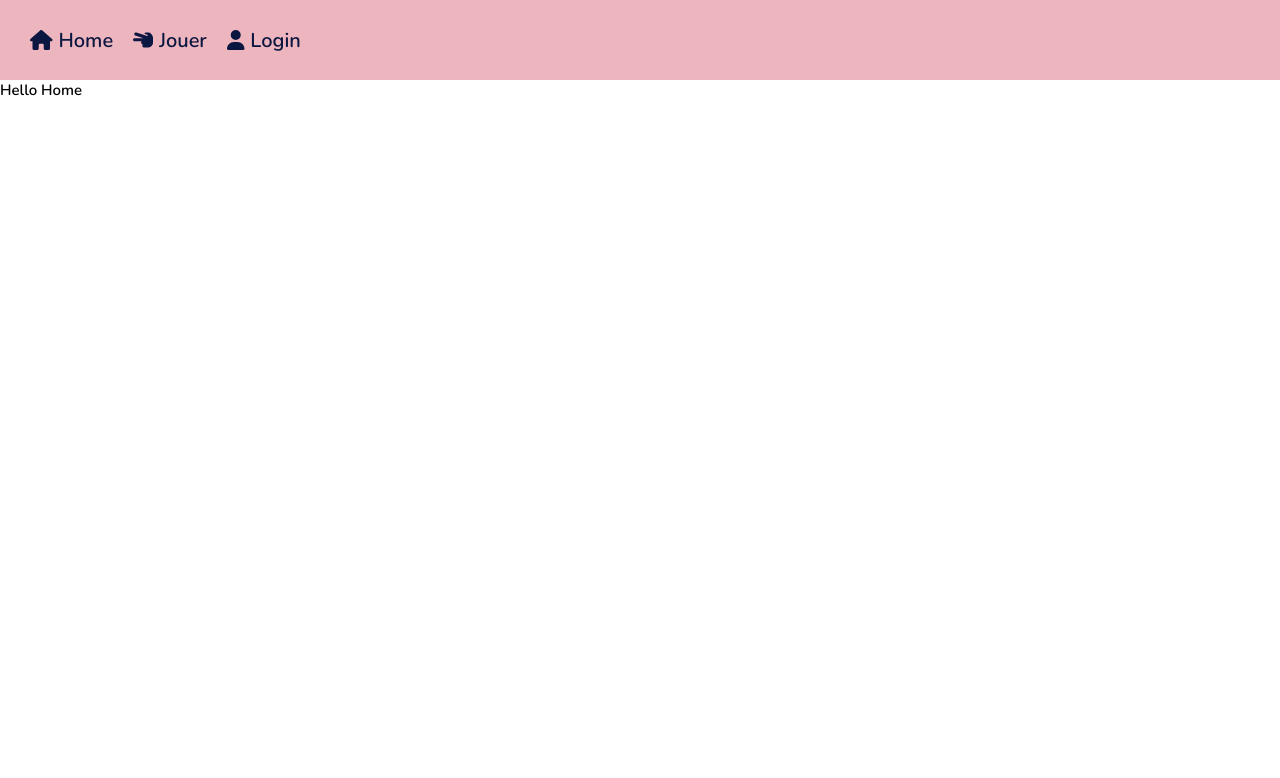
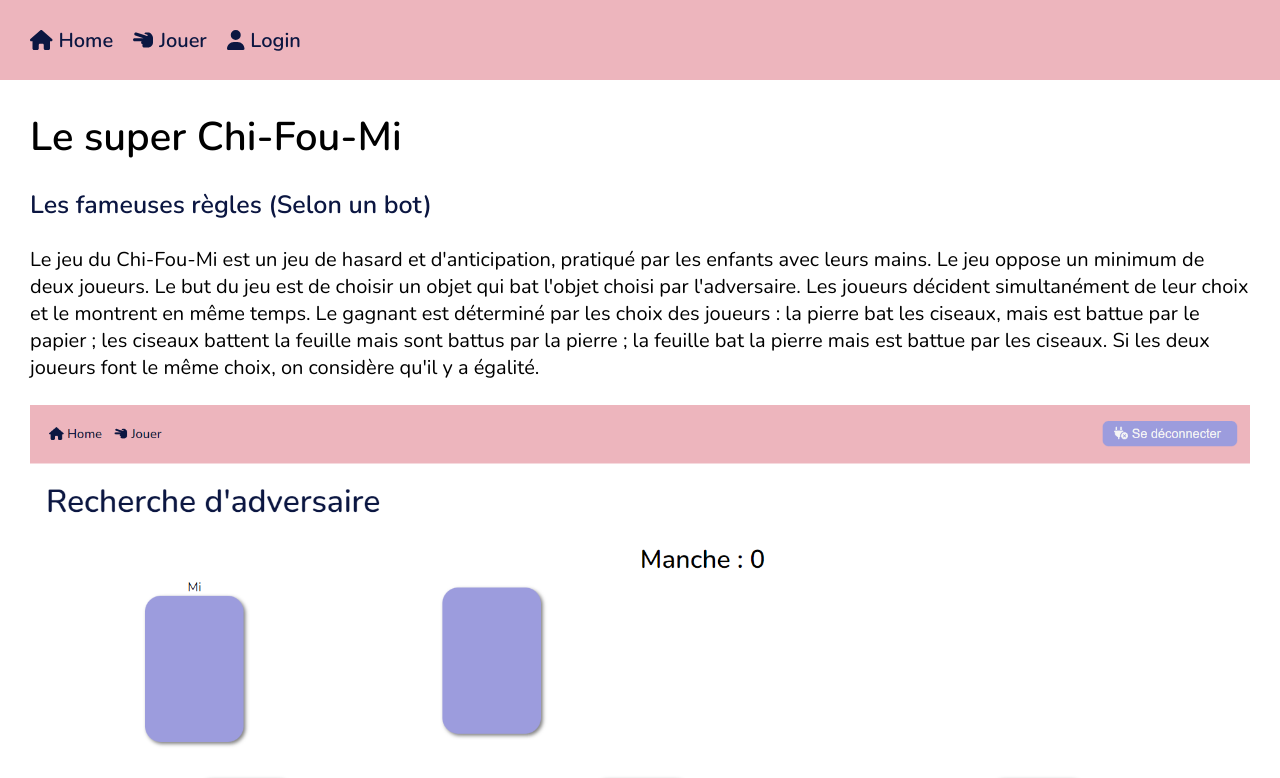
Before and after one commit to LorenzoRu/chi-fou-mi-v2, a React (Create React App) app: page / in a window 1280 px wide. Shown: the top 778 px of the page. Built offline with nearby package versions, Linux system fonts and the light colour scheme.

Commit message:
set up home

```diff
--- a/src/App.js
+++ b/src/App.js
@@ -7,6 +7,7 @@ import MatchProvider from "./contexts/MatchContext";
 import MatchView from "./View/MatchView";
 import "./css/main.css";
 import EventProvider from "./contexts/EventContext";
+import Home from "./View/Home";
 
 function App() {
   return (
@@ -16,7 +17,7 @@ function App() {
           <MatchProvider>
           <Routes>
             <Route path="/" element={<AppLayout />}>
-            <Route path="/" element={<h2>Hello Home</h2>} />
+            <Route path="/" element={<Home />} />
             <Route path="identify" element={<Identify />} />
                <Route path="matches" element={<MatchesView/>} />
             <Route path="matches/:id" element={<EventProvider><MatchView/></EventProvider>} / >
--- /dev/null
+++ b/src/View/Home.js
@@ -0,0 +1,15 @@
+import React from 'react'
+import screen from '../img/Screen.png'
+
+export default function Home() {
+  return (
+    <div className='container-home'>
+        <h1>Le super Chi-Fou-Mi</h1>
+
+        <h3 className='rules'>Les fameuses règles (Selon un bot)</h3>
+        <p className='desc'>Le jeu du Chi-Fou-Mi est un jeu de hasard et d'anticipation, pratiqué par les enfants avec leurs mains. Le jeu oppose un minimum de deux joueurs. Le but du jeu est de choisir un objet qui bat l'objet choisi par l'adversaire. Les joueurs décident simultanément de leur choix et le montrent en même temps. Le gagnant est déterminé par les choix des joueurs : la pierre bat les ciseaux, mais est battue par le papier ; les ciseaux battent la feuille mais sont battus par la pierre ; la feuille bat la pierre mais est battue par les ciseaux. Si les deux joueurs font le même choix, on considère qu'il y a égalité.</p>
+        <img src={screen} className='img'  alt='chi-fou-mi' />
+        <p className='desc'>Le jeu est souvent utilisé pour prendre des décisions de manière aléatoire, ou pour trancher un conflit. Il est aussi utilisé pour désigner un joueur au hasard, par exemple pour commencer une partie ou pour effectuer une substitution.</p>
+    </div>
+  )
+}
--- a/src/View/IdentifyView.js
+++ b/src/View/IdentifyView.js
@@ -12,7 +12,7 @@ export default function Identify() {
 
   useEffect(() => {
     // eslint-disable-next-line eqeqeq
-    if (user !== false) return navigate("/");
+    if (user !== false) return navigate("/matches");
   }, [user, navigate]);
 
   if (user !== false) return <></>;
--- a/src/View/MatchView.js
+++ b/src/View/MatchView.js
@@ -1,6 +1,6 @@
 import React, { useContext, useEffect, useState } from "react";
 import { MatchContext } from "../contexts/MatchContext.js";
-import { useParams } from "react-router-dom";
+import { useNavigate, useParams } from "react-router-dom";
 import { API_BASE_URL } from "../lib/constante.js";
 import { AuthContext } from "../contexts/AuthContext.js";
 import { EventContext } from "../contexts/EventContext.js";
@@ -22,6 +22,12 @@ export default function MatchView() {
   const [showMessage, setShowMessage] = useState(true);
   const [user2Move, setUser2Move] = useState(null);
   const [user1Move, setUser1Move] = useState(null);
+  const navigate = useNavigate();
+
+  useEffect(() => {
+    // eslint-disable-next-line eqeqeq
+    if (user === false) return navigate("/identify");
+  }, [user, navigate]);
 
   useEffect(() => {
     if (match.turns && match.turns.length > 0) {
--- a/src/View/MatchesView.js
+++ b/src/View/MatchesView.js
@@ -22,6 +22,10 @@ export default function MatchesView() {
     navigate(`/matches/${match._id}`);
   };
   useEffect(() => {
+    // eslint-disable-next-line eqeqeq
+    if (user === false) return navigate("/identify");
+  }, [user, navigate]);
+  useEffect(() => {
     getMatches();
     // eslint-disable-next-line
   }, []);
@@ -36,11 +40,11 @@ export default function MatchesView() {
     }
   }, [error])
 
+
+
   return (
     <div>
-      {user === false && (
-        <p>Vous devez être connecté pour accéder à cette page</p>
-      )}
+
       {user !== false && (
         <div className="btn-box">
           <Buttons
--- a/src/css/button.css
+++ b/src/css/button.css
@@ -1,6 +1,12 @@
-.btn{
+.btn {
   display: flex;
   align-items: center;
+}
+.btn:hover {
+  background-color: #e2e2fc !important;
+  color: var(--color-primary) !important;
+  border-radius: 1rem;
+  cursor: pointer;
 }
 
 .start-icon {
--- /dev/null
+++ b/src/css/home.css
@@ -0,0 +1,22 @@
+.container-home {
+    padding:  3rem;
+  display: flex;
+  flex-direction: column;
+  height: 100vh;
+}
+
+h1 {
+    font-size: 4rem;
+    font-weight: 600;
+    margin-bottom: 2.4rem;
+}
+
+.rules {
+    font-size: 2.5rem;
+    margin-bottom: 2.4rem;
+}
+
+.desc {
+    font-size: 2rem;
+    margin-bottom: 2.4rem;
+}
--- a/src/css/main.css
+++ b/src/css/main.css
@@ -6,6 +6,8 @@
 @import "matches.css";
 @import "match.css";
 @import "modal.css";
+@import "home.css";
+
 
 *,
 *::after,
```
Also changed, not shown: src/img/Screen.png (added). Lines whose indentation alone changed are shown as unchanged.
